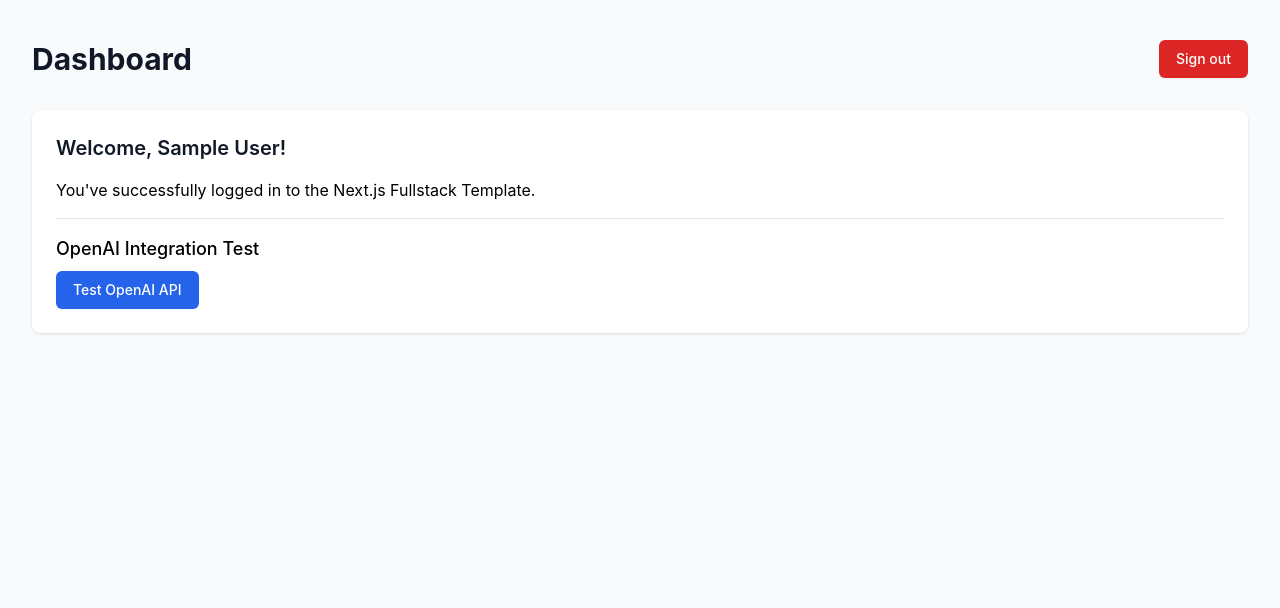
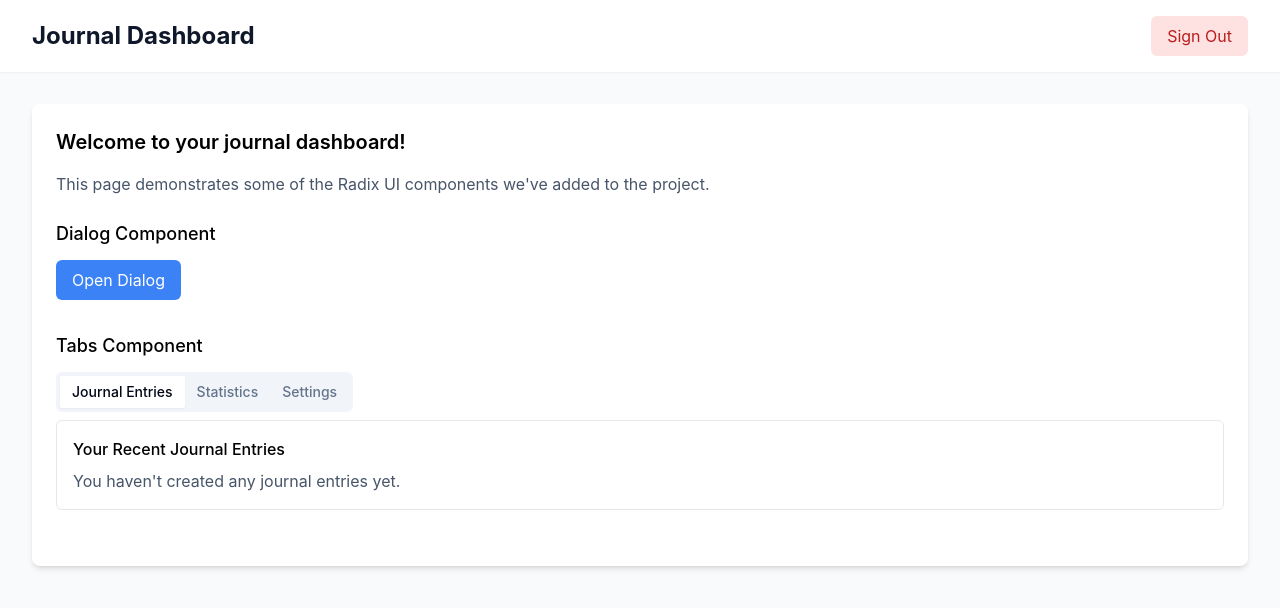
Before and after one commit to behradm/Project-Templates, a Next.js app: page /dashboard in a window 1280 px wide. Shown: the top 608 px of the page. Built offline with nearby package versions, Linux system fonts and the light colour scheme; no server answers; sample sign-in values are in the browser's storage.

Commit message:
Update dashboard to showcase Radix UI components
- Add Dialog component example
- Add Tabs component for content organization
- Implement Toast notifications
- Improve overall UI with Tailwind styling

```diff
--- a/pages/dashboard.tsx
+++ b/pages/dashboard.tsx
@@ -1,92 +1,137 @@
-import { useSession, signOut } from 'next-auth/react'
-import { useRouter } from 'next/router'
-import Head from 'next/head'
+import { GetServerSideProps } from 'next'
+import { getSession, signOut } from 'next-auth/react'
 import { useState } from 'react'
+import {
+  Dialog,
+  DialogTrigger,
+  DialogContent,
+  DialogHeader,
+  DialogTitle,
+  DialogDescription,
+  DialogFooter
+} from '../components/ui/Dialog'
+import {
+  Tabs,
+  TabsList,
+  TabsTrigger,
+  TabsContent
+} from '../components/ui/Tabs'
+import {
+  ToastProvider,
+  Toast,
+  ToastTitle,
+  ToastDescription,
+  ToastAction,
+  ToastClose,
+  ToastViewport
+} from '../components/ui/Toast'
 
 export default function Dashboard() {
-  const { data: session, status } = useSession()
-  const router = useRouter()
-  const [aiResponse, setAiResponse] = useState('')
-  const [isLoading, setIsLoading] = useState(false)
+  const [showToast, setShowToast] = useState(false);
 
-  // If user is not logged in, redirect to home
-  if (status === 'unauthenticated') {
-    router.push('/')
-    return null
-  }
+  return (
+    <div className="min-h-screen bg-slate-50">
+      <ToastProvider>
+        <header className="bg-white shadow-sm">
+          <div className="max-w-7xl mx-auto px-4 sm:px-6 lg:px-8 py-4 flex justify-between items-center">
+            <h1 className="text-2xl font-bold text-slate-900">Journal Dashboard</h1>
+            <button
+              onClick={() => signOut({ callbackUrl: '/' })}
+              className="px-4 py-2 bg-red-100 text-red-700 rounded-md hover:bg-red-200 transition-colors"
+            >
+              Sign Out
+            </button>
+          </div>
+        </header>
 
-  // Handle loading state
-  if (status === 'loading') {
-    return (
-      <div className="min-h-screen flex justify-center items-center">
-        <p className="text-lg">Loading...</p>
-      </div>
-    )
-  }
+        <main className="max-w-7xl mx-auto px-4 sm:px-6 lg:px-8 py-8">
+          <div className="bg-white shadow-md rounded-lg p-6 mb-8">
+            <h2 className="text-xl font-semibold mb-4">Welcome to your journal dashboard!</h2>
+            <p className="text-slate-600 mb-6">
+              This page demonstrates some of the Radix UI components we've added to the project.
+            </p>
 
-  const handleAiRequest = async () => {
-    setIsLoading(true)
-    try {
-      const response = await fetch('/api/openai', {
-        method: 'POST',
-        headers: { 'Content-Type': 'application/json' },
-        body: JSON.stringify({ prompt: 'Hello from the dashboard!' }),
-      })
-      const data = await response.json()
-      setAiResponse(data.message)
-    } catch (error) {
-      console.error('Error calling OpenAI API:', error)
-      setAiResponse('Error calling OpenAI API. Please check your API key.')
-    } finally {
-      setIsLoading(false)
+            {/* Dialog Example */}
+            <div className="mb-8">
+              <h3 className="text-lg font-medium mb-3">Dialog Component</h3>
+              <Dialog>
+                <DialogTrigger className="px-4 py-2 bg-blue-500 text-white rounded-md hover:bg-blue-600 transition-colors">
+                  Open Dialog
+                </DialogTrigger>
+                <DialogContent>
+                  <DialogHeader>
+                    <DialogTitle>Welcome to Radix UI</DialogTitle>
+                    <DialogDescription>
+                      This is a dialog component from Radix UI Primitives, styled with Tailwind CSS.
+                    </DialogDescription>
+                  </DialogHeader>
+                  <div className="py-4">
+                    <p>Dialogs are perfect for modal content like forms, confirmations, and alerts.</p>
+                  </div>
+                  <DialogFooter>
+                    <button
+                      className="px-4 py-2 bg-blue-500 text-white rounded-md hover:bg-blue-600 transition-colors"
+                      onClick={() => setShowToast(true)}
+                    >
+                      Show Toast
+                    </button>
+                  </DialogFooter>
+                </DialogContent>
+              </Dialog>
+            </div>
+
+            {/* Tabs Example */}
+            <div className="mb-8">
+              <h3 className="text-lg font-medium mb-3">Tabs Component</h3>
+              <Tabs defaultValue="entries">
+                <TabsList>
+                  <TabsTrigger value="entries">Journal Entries</TabsTrigger>
+                  <TabsTrigger value="stats">Statistics</TabsTrigger>
+                  <TabsTrigger value="settings">Settings</TabsTrigger>
+                </TabsList>
+                <TabsContent value="entries" className="p-4 border rounded-md mt-2">
+                  <h4 className="font-medium mb-2">Your Recent Journal Entries</h4>
+                  <p className="text-slate-600">You haven't created any journal entries yet.</p>
+                </TabsContent>
+                <TabsContent value="stats" className="p-4 border rounded-md mt-2">
+                  <h4 className="font-medium mb-2">Your Journaling Statistics</h4>
+                  <p className="text-slate-600">You'll see your journaling patterns here once you start writing.</p>
+                </TabsContent>
+                <TabsContent value="settings" className="p-4 border rounded-md mt-2">
+                  <h4 className="font-medium mb-2">Journal Settings</h4>
+                  <p className="text-slate-600">Customize your journaling experience here.</p>
+                </TabsContent>
+              </Tabs>
+            </div>
+          </div>
+        </main>
+
+        {showToast && (
+          <Toast open={showToast} onOpenChange={setShowToast}>
+            <ToastTitle>Success!</ToastTitle>
+            <ToastDescription>The toast notification has been triggered.</ToastDescription>
+            <ToastClose />
+          </Toast>
+        )}
+        <ToastViewport />
+      </ToastProvider>
+    </div>
+  )
+}
+
+export const getServerSideProps: GetServerSideProps = async (context) => {
+  const session = await getSession(context)
+
+  if (!session) {
+    return {
+      redirect: {
+        destination: '/',
+        permanent: false,
+      },
     }
   }
 
-  return (
-    <div className="min-h-screen bg-gray-50">
-      <Head>
-        <title>Dashboard | Next.js Fullstack Template</title>
-      </Head>
-
-      <div className="max-w-7xl mx-auto px-4 sm:px-6 lg:px-8">
-        <div className="py-10">
-          <header className="flex justify-between items-center">
-            <h1 className="text-3xl font-bold text-gray-900">Dashboard</h1>
-            <button
-              onClick={() => signOut({ callbackUrl: '/' })}
-              className="px-4 py-2 border border-transparent rounded-md shadow-sm text-sm font-medium text-white bg-red-600 hover:bg-red-700 focus:outline-none focus:ring-2 focus:ring-offset-2 focus:ring-red-500"
-            >
-              Sign out
-            </button>
-          </header>
-
-          <main>
-            <div className="mt-8 bg-white p-6 shadow rounded-lg">
-              <h2 className="text-xl font-semibold text-gray-900 mb-4">
-                Welcome, {session?.user?.name || session?.user?.email || 'User'}!
-              </h2>
-              <p className="mb-4">
-                You've successfully logged in to the Next.js Fullstack Template.
-              </p>
-              <div className="border-t border-gray-200 pt-4 mt-4">
-                <h3 className="text-lg font-medium mb-2">OpenAI Integration Test</h3>
-                <button
-                  onClick={handleAiRequest}
-                  disabled={isLoading}
-                  className="px-4 py-2 border border-transparent rounded-md shadow-sm text-sm font-medium text-white bg-blue-600 hover:bg-blue-700 focus:outline-none focus:ring-2 focus:ring-offset-2 focus:ring-blue-500 disabled:bg-blue-300"
-                >
-                  {isLoading ? 'Loading...' : 'Test OpenAI API'}
-                </button>
-                {aiResponse && (
-                  <div className="mt-4 p-4 bg-gray-50 rounded-md">
-                    <p className="text-gray-700">Response: {aiResponse}</p>
-                  </div>
-                )}
-              </div>
-            </div>
-          </main>
-        </div>
-      </div>
-    </div>
-  )
+  return {
+    props: { session },
+  }
 }
```
